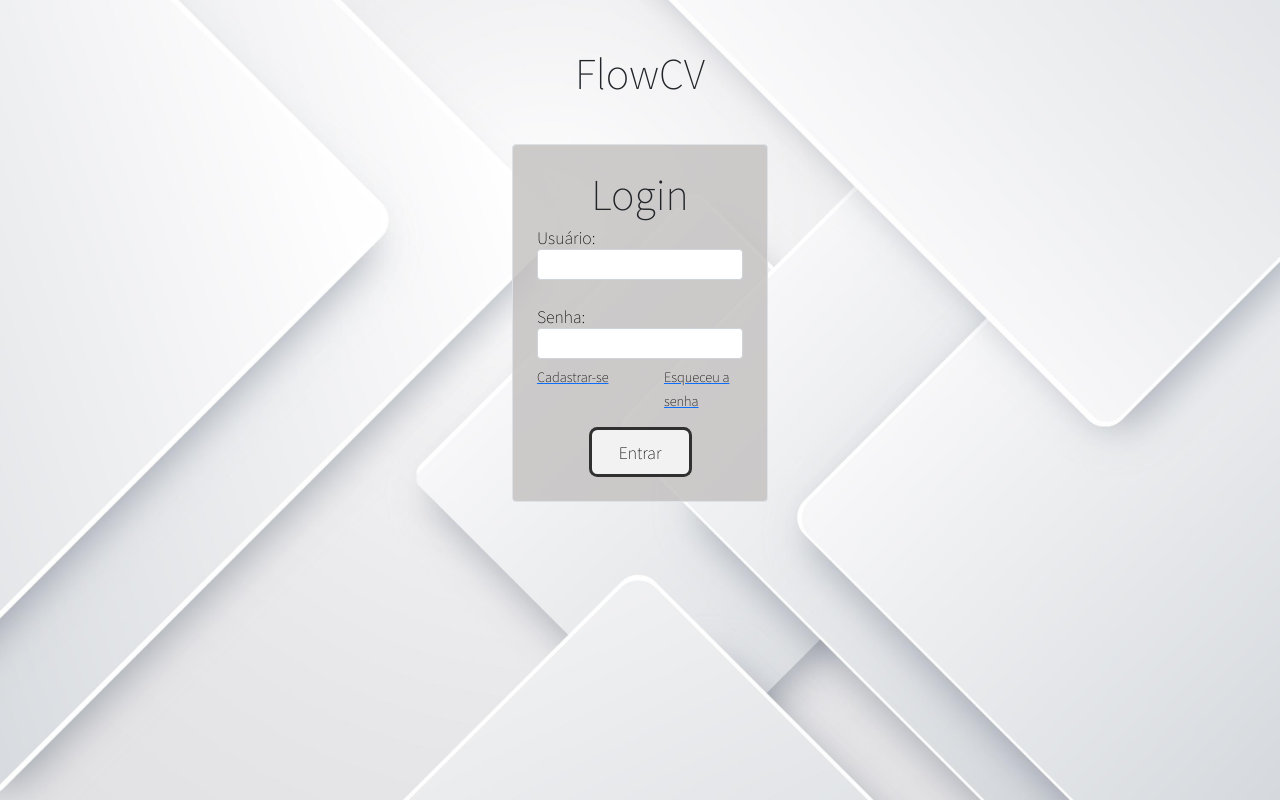
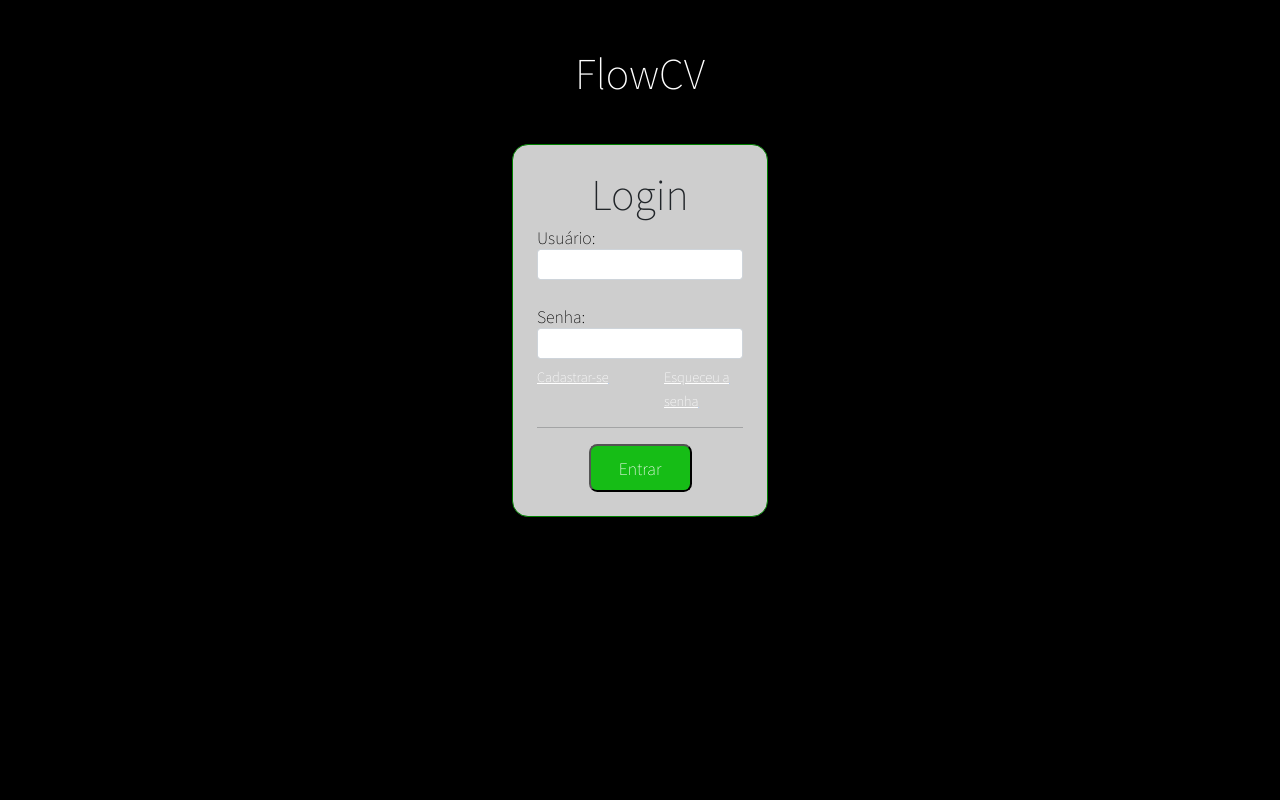
Before and after one commit to GabrielDiniz05/FlowCV, a React (Create React App) app in the folder flowcv-reactapp/: page / in a window 1280 px wide. Built offline with nearby package versions, Linux system fonts and the light colour scheme; a web font is replaced by a local one.

Commit message:
feat: create SideBarManu

```diff
--- a/flowcv-reactapp/src/App.css
+++ b/flowcv-reactapp/src/App.css
@@ -1,5 +1,6 @@
 body {
-    background-image: url(img/5594016.jpg);
+    background-color: #1f2225;
+    background-color: black;
     background-size: cover;
     background-attachment: fixed;
     background-repeat: repeat;
@@ -12,7 +13,11 @@ body {
 }
 #Container-Form-Login{
     max-width: 20%;
-    background-color: rgba(194, 191, 191, 0.8);
+    /* background-color: black; */
+    /* background-color: #1f2225; */
+    background-color: rgba(255, 255, 255, 0.808);
+    border: solid green 1px;
+    border-radius: 1rem;
 }
 
 #Container-Form-Login h1{
@@ -39,16 +44,15 @@ body {
 /*Estilo para Botoes*/
 #All-buttons{
     padding: 10px;
-    border: solid rgba(0, 0, 0, 0.8);
     width: 50%;
     border-radius: 1ch;
-    background-color: rgba(253, 253, 253, 0.8);
+    color: white;
+    background-color: rgb(22, 189, 22);
 }
 
 #All-buttons:hover{
-    border: solid blue;
     color: white;
-    background-color: black;
+    background-color: rgb(10, 82, 10);
 }
 
 /*Estilo para labels*/
@@ -61,7 +65,6 @@ body {
 }
 
 
-#Sidebar{
-    flex-direction: column;
-    align-content: space-around;
+#sidebar{
+    background-color: black;
 }
--- /dev/null
+++ b/flowcv-reactapp/src/componentes/Container.jsx
@@ -0,0 +1,23 @@
+import React from 'react';
+
+function Container() {
+  return (
+    <>
+      <div id='Container-principal' className="col-10">
+        <div className="text-white container mt-5">
+          <h2>Curriculos</h2>
+        </div>
+        <div className="container">
+          <header className='text-end'>
+            <button className='btn btn-primary m-1'>Filtrar</button>
+            <input id='All-inputs' type="text" />
+          </header>
+        </div>
+        <div className="text-white container">
+          <p>Lorem, ipsum dolor sit amet consectetur adipisicing elit. Culpa deleniti nihil maxime, cum iusto nostrum, beatae repellat quas laudantium rem pariatur voluptatum eveniet est modi voluptatem labore id rerum adipisci.</p>
+        </div>
+      </div>
+    </>
+  )
+}
+export default Container
--- a/flowcv-reactapp/src/componentes/PaginaInicial.jsx
+++ b/flowcv-reactapp/src/componentes/PaginaInicial.jsx
@@ -1,36 +1,15 @@
-import React from 'react'
+import React from 'react';
+import SideBarMenu from './SideBarMenu';
+import Container from './Container';
 
 function PaginaInicial() {
   return (
-    <div className="row">
+    <div className='d-flex'>
       <div className="col-2">
-        <div className="container mt-5">
-          <div className="container">
-            <h1>FlowCv</h1>
-          </div>
-          <div className="container">
-            <a href="#">Formularios</a>
-            <br />
-            <a href="#">Vagas</a>
-          </div>
-          <div className="container">
-            <footer><p>adawdadwdw</p></footer>
-          </div>
-        </div>
+        <SideBarMenu/>
       </div>
-      <div id='Container-principla' className="col-10">
-        <div className="container mt-5">
-          <h2>Curriculos</h2>
-        </div>
-        <div className="container">
-          <header className='text-end'>
-            <button className='btn btn-primary m-1'>Filtrar</button>
-            <input id='All-inputs' type="text" />
-          </header>
-        </div>
-        <div className="container">
-          <p>Lorem, ipsum dolor sit amet consectetur adipisicing elit. Culpa deleniti nihil maxime, cum iusto nostrum, beatae repellat quas laudantium rem pariatur voluptatum eveniet est modi voluptatem labore id rerum adipisci.</p>
-        </div>
+      <div className="col-10">
+        <Container/>
       </div>
     </div>
   )
--- a/flowcv-reactapp/src/componentes/PaginaLogin.jsx
+++ b/flowcv-reactapp/src/componentes/PaginaLogin.jsx
@@ -4,8 +4,8 @@ import { Link } from 'react-router-dom';
 function PaginaLogin() {
     return (
         <div>
-            <h1 id='All-titles' className='text-center mt-5'>FlowCV</h1>
-            <div id="Container-Form-Login" className='container p-4 mt-5 border rounded'>
+            <h1 id='All-titles' className='text-white text-center mt-5'>FlowCV</h1>
+            <div id="Container-Form-Login" className='container p-4 mt-5'>
                 <h1>Login</h1>
                 <label id='All-labels' for="razaoSocial">Usuário:</label>
                 <div className="input-group input-group-sm">
@@ -19,15 +19,16 @@ function PaginaLogin() {
                 <div className="row g-5">
                     <div className="col-md-6">
                         <Link to='/register'>
-                            <a id='All-links'>Cadastrar-se</a>
+                            <a className='text-white' id='All-links'>Cadastrar-se</a>
                         </Link>
                     </div>
                     <div className="col-md-6">
                         <Link to='/reset-password'>
-                            <a id='All-links'>Esqueceu a senha</a>
+                            <a className='text-white'id='All-links'>Esqueceu a senha</a>
                         </Link>
                     </div>
                 </div>
+                <hr></hr>
                 <div className='text-center mt-3'>
                     <Link to='/home'>
                         <button id='All-buttons'>Entrar</button>
--- /dev/null
+++ b/flowcv-reactapp/src/componentes/SideBarMenu.jsx
@@ -0,0 +1,34 @@
+import React from 'react';
+import { Link } from 'react-router-dom';
+
+
+function SideBarMenu() {
+  return (
+    <div className='container-fluid'>
+      <div className='row'>
+        <div className='bg-dark col-auto col-md-12 min-vh-100'>
+					<Link className='text-decoration-none text-white d-flex aling-itemcenter ms-5 mt-4' to='/'>
+							<span className='ms-1 fs-4'>FlowCV</span>
+					</Link>
+          <hr className='text-secondary'/>
+          <ul class="nav nav-pills flex-column">
+            <li class="nav-item text-white fs-4 my-1">
+              <a href="#" class="nav-link text-white fs-5" aria-current="page">
+                <i className='bi bi-speedometer2'></i>
+                <span className='ms-2'>Formulários</span>
+              </a>
+            </li>
+            <li class="nav-item text-white fs-4 my-1">
+              <a href="#" class="nav-link text-white fs-5" aria-current="page">
+                <i className='bi bi-house'></i>
+                <span className='ms-2'>Vagas</span>
+              </a>
+            </li>
+          </ul>
+        </div>
+      </div>
+    </div>
+  )
+}
+
+export default SideBarMenu
```
